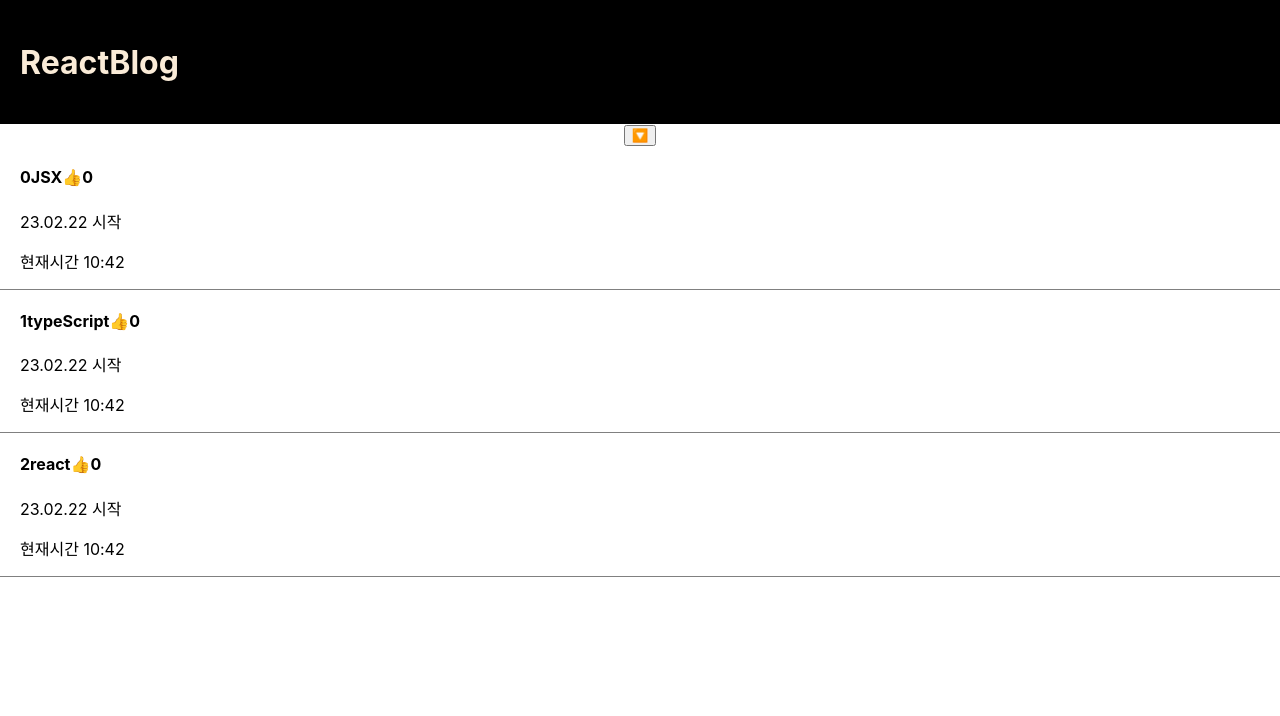
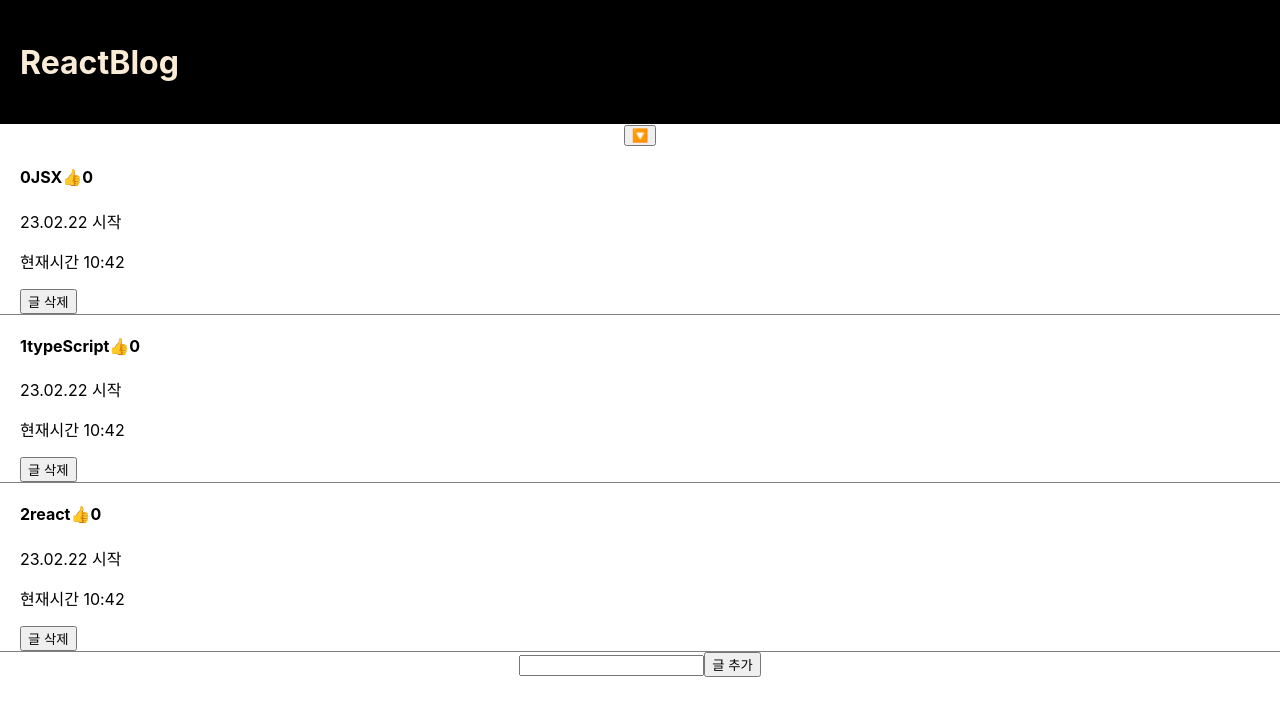
Before and after one commit to s-ja/CDAP_react, a React (Create React App) app in the folder cdap_blog/: page / in a window 1280 px wide. Shown: the top 716 px of the page. Built offline with nearby package versions, Linux system fonts and the light colour scheme.

Commit message:
part1 : -3 input을 통해 글 추가, 삭제 기능 실습

```diff
--- a/cdap_blog/src/App.js
+++ b/cdap_blog/src/App.js
@@ -14,6 +14,10 @@ function App() {
   let [likeNumber, setLikeNumber] = useState([0,0,0]);
 
   let[modal, setmodal] = useState(false);
+
+  let [titleNumber, setTitleNumber] = useState(0);
+
+  let [content,setContent] = useState('');
 
 
   function plusNumber(){
@@ -70,10 +74,12 @@ function App() {
      {
       title.map(function(a, i){
         return(
-          <div class="list" key={i}>
-            <h4 onClick={()=>{setmodal(!modal)}} >
+          <div className="list" key={i}>
+            <h4 onClick={()=>{setmodal(true); setTitleNumber(i)}} >
               {i}{a}
-              <span onClick={ () => {
+              <span onClick={ (e) => {
+
+                e.stopPropagation();
 
                 let copy = [...likeNumber]
                 copy[i] = ++copy[i];
@@ -84,28 +90,57 @@ function App() {
             </h4>
             <p>23.02.22 시작</p>
             <p>{time}</p>
+            <button onClick={()=>{
+              // title.splice(i)
+              let copy = [...title];
+              copy.splice(i,1);
+              setTitle(copy)
+              }} >글 삭제</button>
           </div>
         )
       })
      }
 
+     {/* <button onClick={()=>{ setTitleNumber(0)}}>title0</button>
+     <button onClick={()=>{ setTitleNumber(1)}}>title1</button>
+     <button onClick={()=>{ setTitleNumber(2)}}>title2</button> */}
+
+     <input onChange={(e)=>{
+      setContent(e.target.value);
+      // return(content);
+      }} />
+
+     {/* <button onClick={()=>{title.unshift(content)}} >글 추가</button> */}
+
+     <button onClick={()=>{
+      let copy = [...title];
+      copy.unshift(content);
+      setTitle(copy)
+     }} >
+      글 추가
+      </button>
 
      {/* <Modal></Modal> */}
      {/* <Modal/> */}
      {
-      modal == true ? <Modal/> : null
+      modal == true ? <Modal title={title} color={'antiquewhite'} setTitle={setTitle} titleNumber={titleNumber}/> : null
      }
 
     </div>
   );
 }
 
-function Modal(){
+function Modal(props){
   return(
-    <div className='modal'>
-      <h4>제목</h4>
+    <div className='modal' style={{background : props.color}}>
+      <h4>{props.title[props.titleNumber]}</h4>
       <p>날짜</p>
       <p>상세내용</p>
+      <button onClick={()=>{
+        let titleCopy = [...props.title]
+        titleCopy[0] = 'JSX in react'
+        props.setTitle(titleCopy)
+        }}>🔄️</button>
     </div>
   )
 }
```
